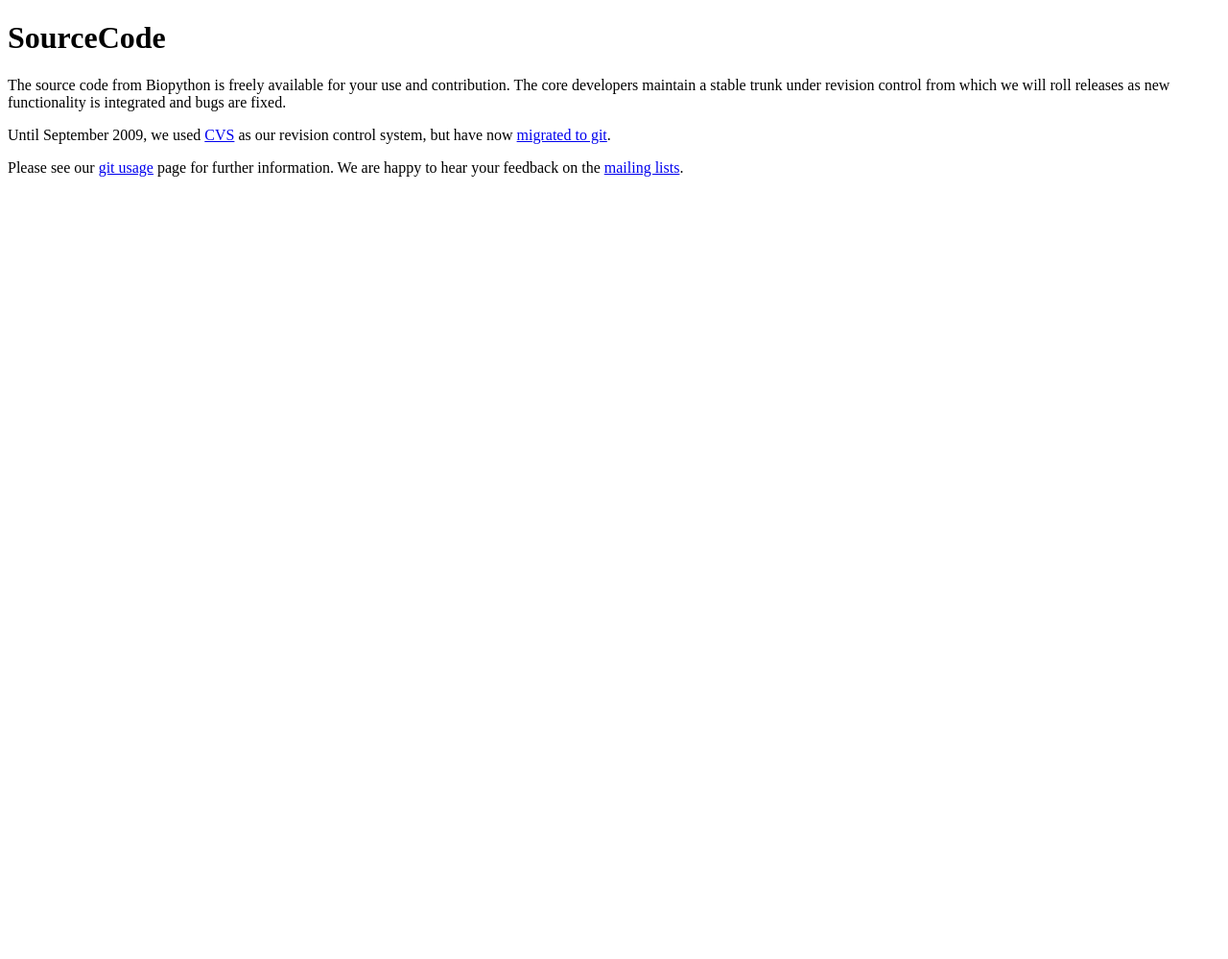
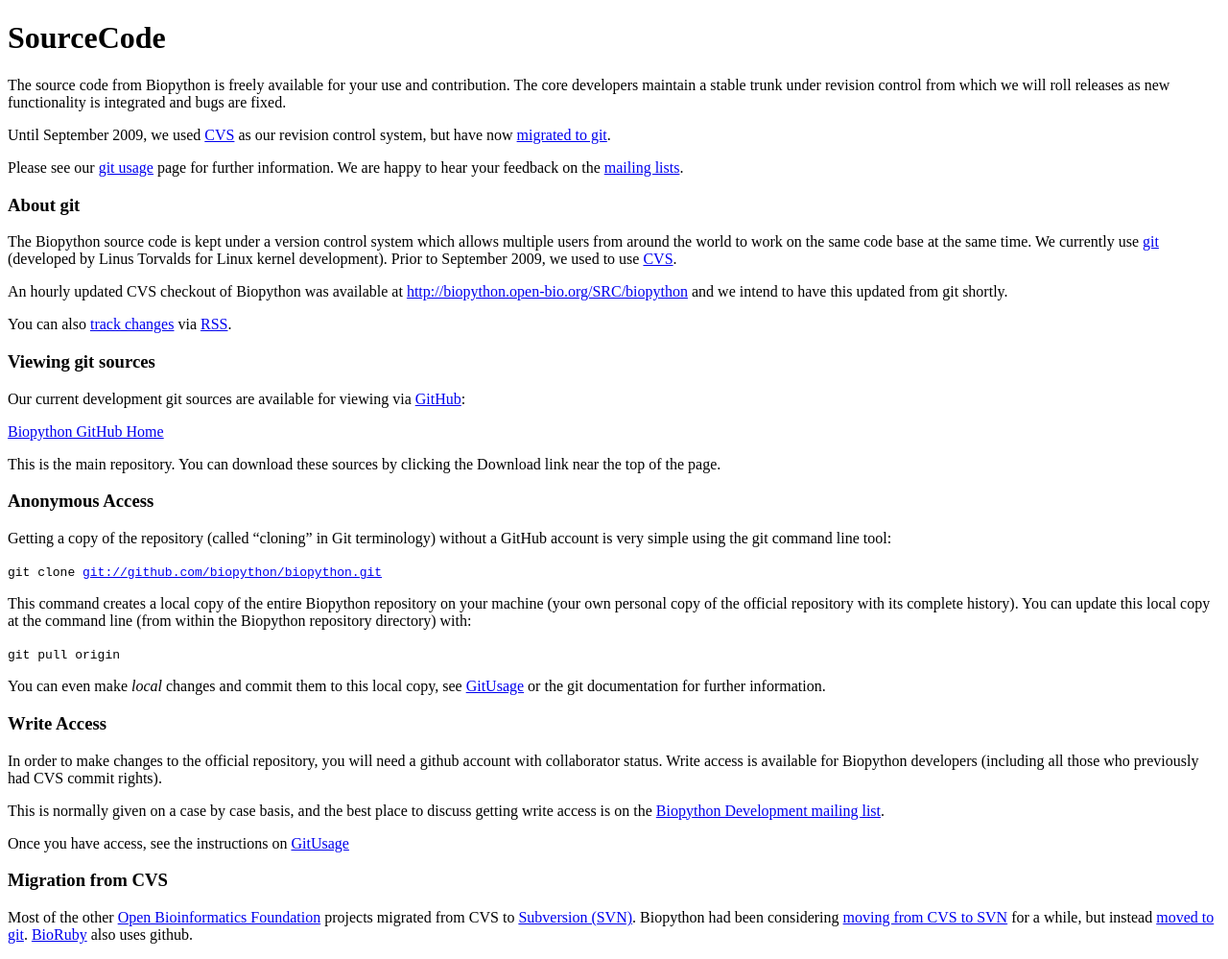
Before and after one commit to biopython/biopython.github.io, a Jekyll site: the page built from wiki/SourceCode.md, in a window 1280 px wide. Shown: the whole page at 96% size. Built offline with Jekyll 4.4.1, drawn with Linux system fonts in a browser that asks for light colours; before the commit the page ends 900 px from its top, so only the background shows below that.

Commit message:
Moving content from the git page here

```diff
--- a/wiki/SourceCode.md
+++ b/wiki/SourceCode.md
@@ -15,3 +15,71 @@ control system, but have now [migrated to git](GitMigration "wikilink").
 Please see our [git usage](GitUsage "wikilink") page for further
 information. We are happy to hear your feedback on the [ mailing
 lists](Mailing_lists "wikilink").
+
+### About git
+
+The Biopython source code is kept under a version control system which
+allows multiple users from around the world to work on the same code
+base at the same time. We currently use
+[git](http://en.wikipedia.org/wiki/Git_%28software%29) (developed by
+Linus Torvalds for Linux kernel development). Prior to September 2009,
+we used to use [CVS](CVS "wikilink").
+
+An hourly updated CVS checkout of Biopython was available at
+<http://biopython.open-bio.org/SRC/biopython> and we intend to have this
+updated from git shortly.
+
+You can also [track
+changes](http://github.com/feeds/biopython/commits/biopython/master) via
+[RSS](wp:RSS_(file_format) "wikilink").
+
+### Viewing git sources
+
+Our current development git sources are available for viewing via
+[GitHub](http://github.com/):
+
+[Biopython GitHub Home](http://github.com/biopython/biopython)
+
+This is the main repository. You can download these sources by clicking
+the Download link near the top of the page.
+
+### Anonymous Access
+
+Getting a copy of the repository (called "cloning" in Git terminology)
+without a GitHub account is very simple using the git command line tool:
+
+`git clone `[`git://github.com/biopython/biopython.git`](git://github.com/biopython/biopython.git)
+
+This command creates a local copy of the entire Biopython repository on
+your machine (your own personal copy of the official repository with its
+complete history). You can update this local copy at the command line
+(from within the Biopython repository directory) with:
+
+`git pull origin`
+
+You can even make *local* changes and commit them to this local copy,
+see [GitUsage](GitUsage "wikilink") or the git documentation for further
+information.
+
+### Write Access
+
+In order to make changes to the official repository, you will need a
+github account with collaborator status. Write access is available for
+Biopython developers (including all those who previously had CVS commit
+rights).
+
+This is normally given on a case by case basis, and the best place to
+discuss getting write access is on the [Biopython Development mailing
+list](mailto:biopython-dev@biopython.org).
+
+Once you have access, see the instructions on
+[GitUsage](GitUsage "wikilink")
+
+### Migration from CVS
+
+Most of the other [Open Bioinformatics Foundation](http://open-bio.org)
+projects migrated from CVS to [Subversion (SVN)](SVN "wikilink").
+Biopython had been considering [moving from CVS to
+SVN](Subversion_migration "wikilink") for a while, but instead [moved to
+git](GitMigration "wikilink"). [BioRuby](http://bioruby.org) also uses
+github.
```
Also changed, not shown: 1 other file.
